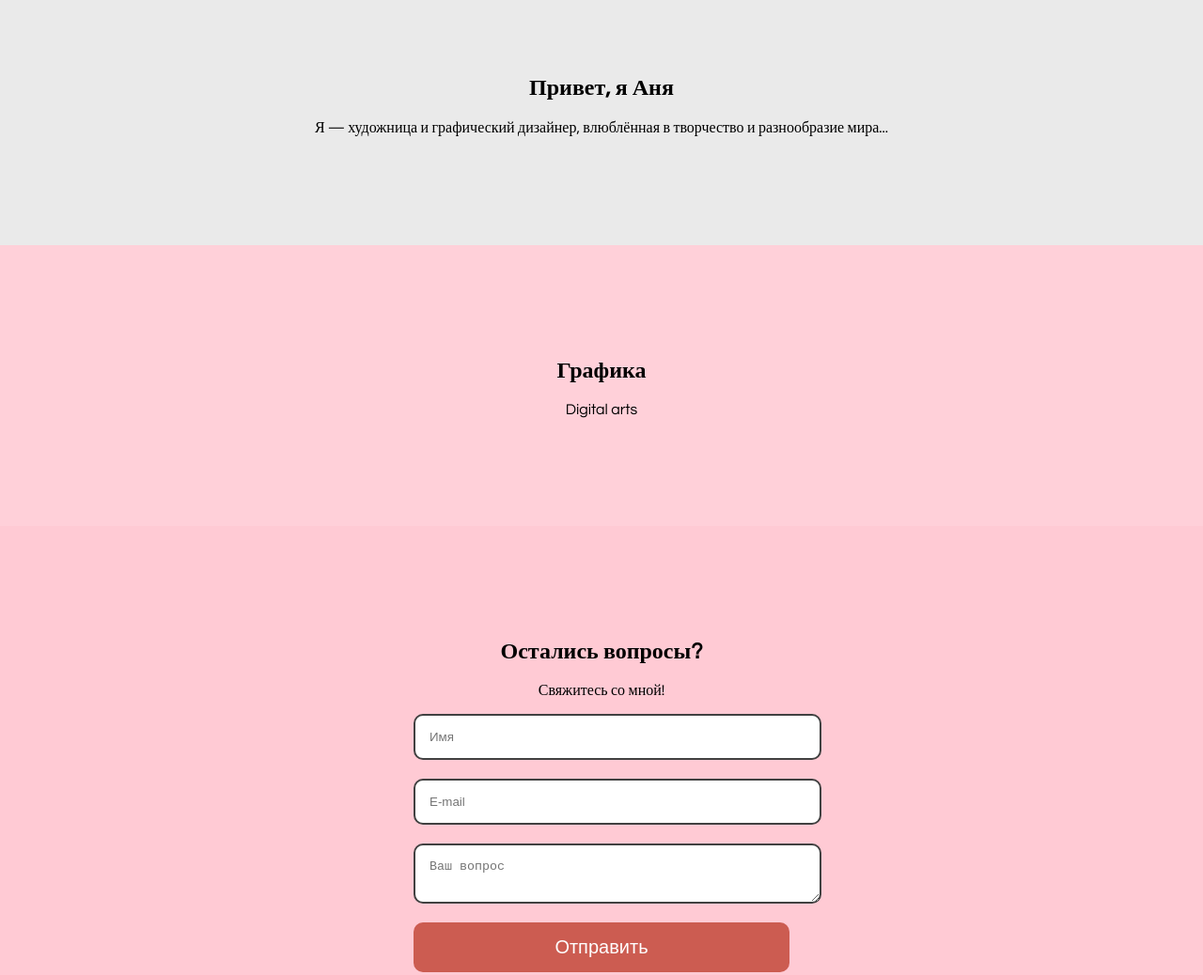
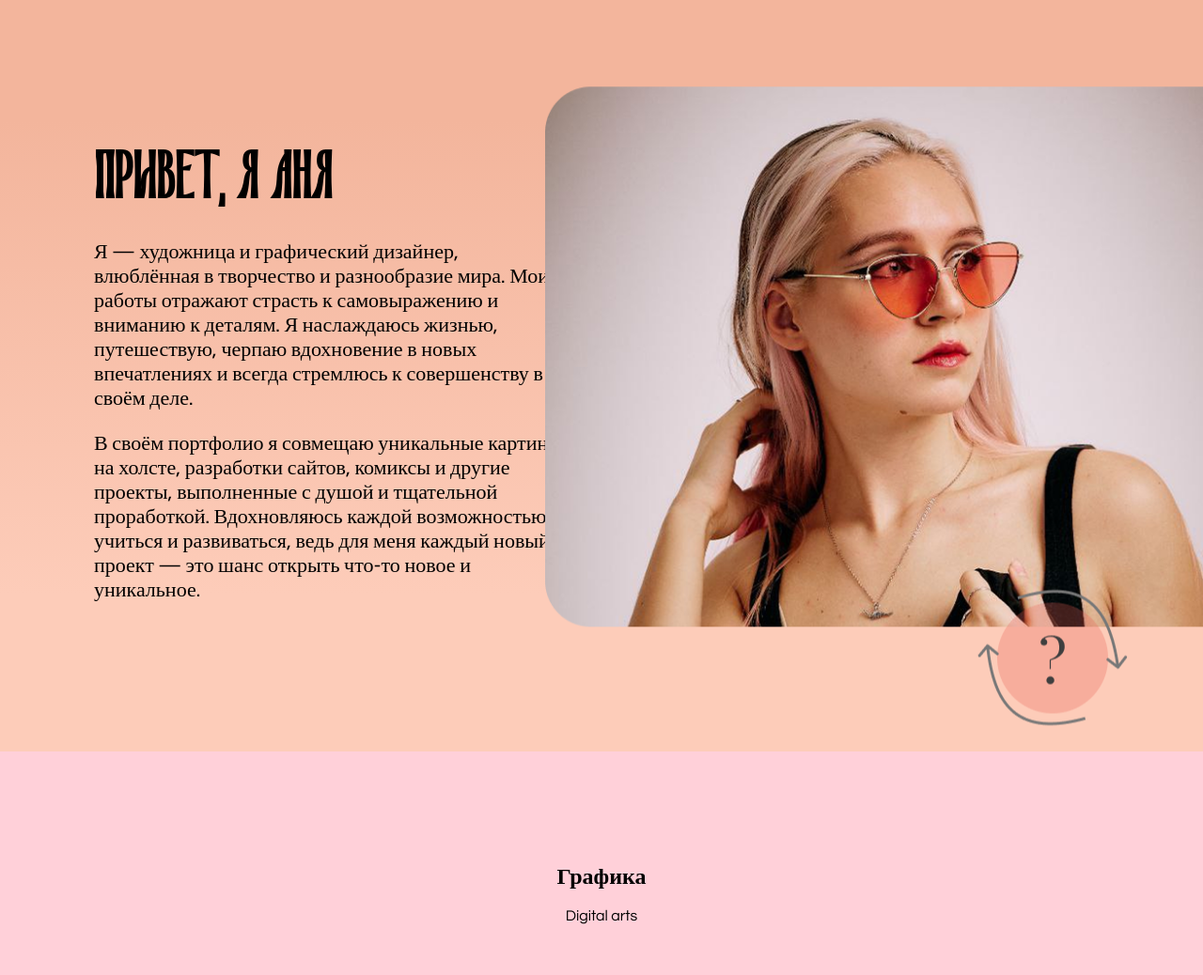
Before and after one commit to Kartavichh/anna-s-site, a plain HTML site: page index.html in a window 1280 px wide. Shown: the part 840-1878 px from the top of the page at 94% size. Drawn offline with Linux system fonts and the light colour scheme.

Commit message:
about section complete

```diff
--- a/css/styles.css
+++ b/css/styles.css
@@ -38,6 +38,10 @@ header {
     font-family: 'JarBinks-Regular', sans-serif;
     color: #000;
     margin-bottom: 19px;
+}
+.logo a{
+    text-decoration: none;
+    color: #000;
 }
 
 nav ul {
@@ -111,9 +115,39 @@ h1 .white {
 }
 /* About */
 .about {
+    display: flex;
+    align-items: center;
+    justify-content: flex-start; /* Оставляем текст слева */
     padding: 100px;
     background: #EAEAEA;
-    text-align: center;
+    text-align: left;
+    position: relative; /* Добавляем позиционирование для работы с absolute */
+    background: linear-gradient(to top, #fdccb9 20%, #f3b59c 80%);
+    min-height: 80vh;
+}
+
+.about h2 {
+    font-family: 'Riviera Regular', sans-serif;
+    font-size: 70px;
+    margin-bottom: 20px;
+}
+
+.about p {
+    max-width: 500px;
+    font-size: 22px;
+}
+
+.about img {
+    position: absolute;
+    right: 0;
+    top: 50%;
+    transform: translateY(-50%); /* Выравниваем по центру вертикально */
+    max-width: 700px;
+    height: auto;
+}
+.question{
+    margin-top: 40vh;
+    margin-right: 10vh;
 }
 
 /* Work */
--- a/index.html
+++ b/index.html
@@ -11,7 +11,7 @@
 <body>
 
     <header>
-        <div class="logo">AnnKlueva</div>
+        <div class="logo"><a href="index.html">AnnKlueva</a></div>
         <nav>
             <ul>
                 <li><a href="#home">Home</a></li>
@@ -29,9 +29,15 @@
     </section>
 
     <section id="about" class="about">
-        <h2>Привет, я Аня</h2>
-        <p>Я — художница и графический дизайнер, влюблённая в творчество и разнообразие мира...</p>
+        <div class="about-text">
+            <h2>ПРИВЕТ, Я АНЯ</h2>
+            <p>Я — художница и графический дизайнер, влюблённая в творчество и разнообразие мира. Мои работы отражают страсть к самовыражению и вниманию к деталям. Я наслаждаюсь жизнью, путешествую, черпаю вдохновение в новых впечатлениях и всегда стремлюсь к совершенству в своём деле.</p>
+            <p>В своём портфолио я совмещаю уникальные картины на холсте, разработки сайтов, комиксы и другие проекты, выполненные с душой и тщательной проработкой. Вдохновляюсь каждой возможностью учиться и развиваться, ведь для меня каждый новый проект — это шанс открыть что-то новое и уникальное.</p>
+        </div>
+        <img src="img/image 10.png" alt="Моё фото">
+        <img class="question" src="img/Group 7.png">
     </section>
+
 
     <section id="work" class="work">
         <h2>Графика</h2>
```
Also changed, not shown: img/Group 7.png (added), img/image 10.png (added).
